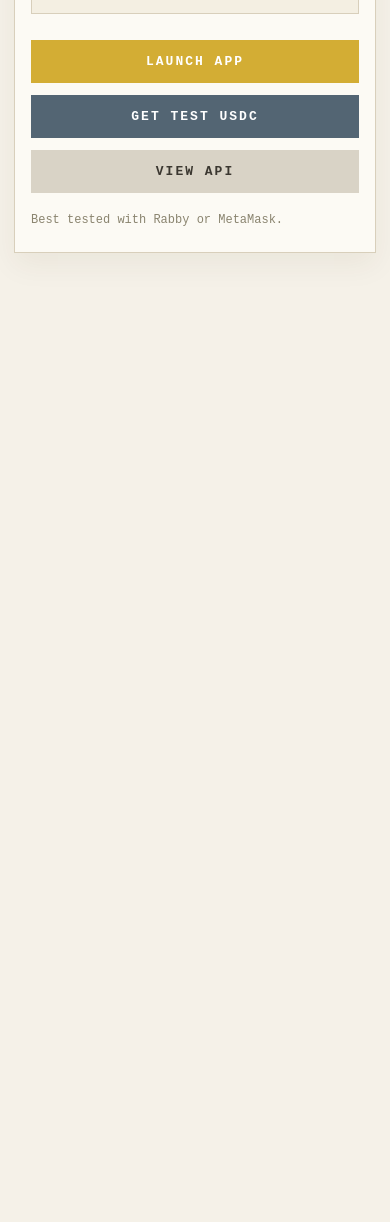
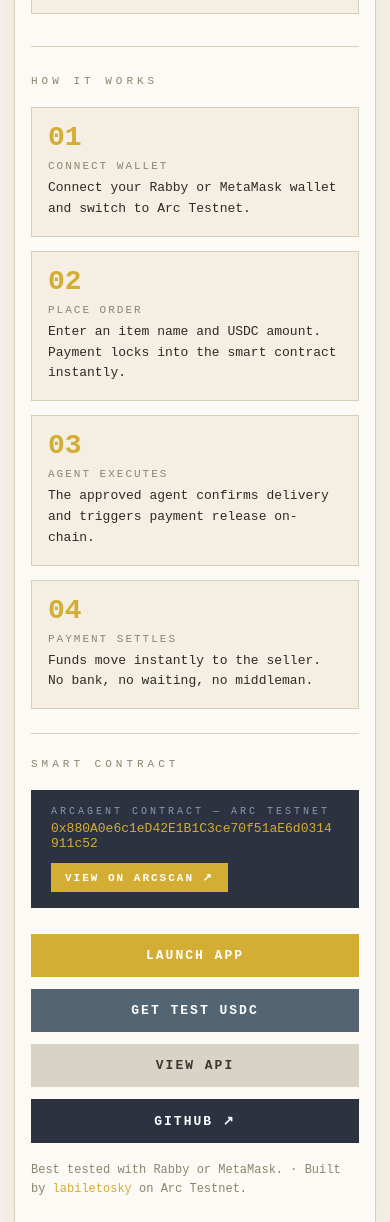
Before and after one commit to labiletosky/arcagent-mobile, a website built with Vite: page index.html in a window 390 px wide. Shown: the part 740-1962 px from the top of the page. Before the commit the page ends 1033 px from the top, so only its background shows below. Built offline with nearby package versions, Linux system fonts and the light colour scheme.

Commit message:
Add how it works, contract address and GitHub link

```diff
--- a/index.html
+++ b/index.html
@@ -148,6 +148,100 @@
         line-height: 1.6;
       }
 
+      /* How it works */
+      .how-section {
+        margin: 32px 0 24px;
+        border-top: 1px solid var(--border);
+        padding-top: 28px;
+      }
+
+      .section-title {
+        font-size: 11px;
+        text-transform: uppercase;
+        letter-spacing: 4px;
+        color: var(--muted);
+        margin-bottom: 20px;
+      }
+
+      .steps {
+        display: grid;
+        grid-template-columns: repeat(4, minmax(0, 1fr));
+        gap: 14px;
+      }
+
+      .step {
+        background: #f4efe2;
+        border: 1px solid var(--border);
+        padding: 16px;
+        position: relative;
+      }
+
+      .step-num {
+        font-size: 28px;
+        font-weight: 700;
+        color: var(--accent);
+        line-height: 1;
+        margin-bottom: 8px;
+      }
+
+      .step-title {
+        font-size: 11px;
+        text-transform: uppercase;
+        letter-spacing: 2px;
+        color: var(--muted);
+        margin-bottom: 6px;
+      }
+
+      .step-text {
+        font-size: 13px;
+        line-height: 1.6;
+      }
+
+      /* Contract info */
+      .contract-section {
+        margin: 24px 0;
+        border-top: 1px solid var(--border);
+        padding-top: 24px;
+      }
+
+      .contract-box {
+        background: #2c3240;
+        color: #fff;
+        padding: 16px 20px;
+        display: flex;
+        flex-wrap: wrap;
+        align-items: center;
+        justify-content: space-between;
+        gap: 12px;
+      }
+
+      .contract-label {
+        font-size: 10px;
+        letter-spacing: 3px;
+        text-transform: uppercase;
+        color: #8a9ab0;
+        margin-bottom: 4px;
+      }
+
+      .contract-addr {
+        font-size: 13px;
+        color: var(--accent);
+        word-break: break-all;
+      }
+
+      .contract-link {
+        display: inline-block;
+        background: var(--accent);
+        color: #fff;
+        padding: 8px 14px;
+        text-decoration: none;
+        font-size: 11px;
+        font-weight: 700;
+        letter-spacing: 2px;
+        text-transform: uppercase;
+        white-space: nowrap;
+      }
+
       .cta-row {
         display: flex;
         flex-wrap: wrap;
@@ -183,6 +277,11 @@
         color: #3b3730;
       }
 
+      .btn-dark {
+        background: #2c3240;
+        color: #fff;
+      }
+
       .mini-note {
         margin-top: 18px;
         font-size: 12px;
@@ -191,55 +290,22 @@
       }
 
       @media (max-width: 900px) {
-        h1 {
-          font-size: 52px;
-        }
-
-        .points {
-          grid-template-columns: 1fr;
-        }
+        h1 { font-size: 52px; }
+        .points { grid-template-columns: 1fr; }
+        .steps { grid-template-columns: repeat(2, 1fr); }
       }
 
       @media (max-width: 520px) {
-        .container {
-          padding: 18px 14px 40px;
-        }
-
-        .hero {
-          padding: 22px 16px;
-        }
-
-        .hero-head {
-          align-items: flex-start;
-        }
-
-        .hero-logo {
-          width: 64px;
-          height: 64px;
-        }
-
-        .eyebrow {
-          font-size: 10px;
-          letter-spacing: 3px;
-        }
-
-        h1 {
-          font-size: 38px;
-        }
-
-        .tagline {
-          font-size: 10px;
-          letter-spacing: 2px;
-        }
-
-        .lead {
-          font-size: 14px;
-        }
-
-        .btn {
-          width: 100%;
-          text-align: center;
-        }
+        .container { padding: 18px 14px 40px; }
+        .hero { padding: 22px 16px; }
+        .hero-head { align-items: flex-start; }
+        .hero-logo { width: 64px; height: 64px; }
+        .eyebrow { font-size: 10px; letter-spacing: 3px; }
+        h1 { font-size: 38px; }
+        .tagline { font-size: 10px; letter-spacing: 2px; }
+        .lead { font-size: 14px; }
+        .btn { width: 100%; text-align: center; }
+        .steps { grid-template-columns: 1fr; }
       }
     </style>
   </head>
@@ -290,14 +356,54 @@
           </div>
         </div>
 
+        <!-- How it works -->
+        <div class="how-section">
+          <div class="section-title">How it works</div>
+          <div class="steps">
+            <div class="step">
+              <div class="step-num">01</div>
+              <div class="step-title">Connect Wallet</div>
+              <div class="step-text">Connect your Rabby or MetaMask wallet and switch to Arc Testnet.</div>
+            </div>
+            <div class="step">
+              <div class="step-num">02</div>
+              <div class="step-title">Place Order</div>
+              <div class="step-text">Enter an item name and USDC amount. Payment locks into the smart contract instantly.</div>
+            </div>
+            <div class="step">
+              <div class="step-num">03</div>
+              <div class="step-title">Agent Executes</div>
+              <div class="step-text">The approved agent confirms delivery and triggers payment release on-chain.</div>
+            </div>
+            <div class="step">
+              <div class="step-num">04</div>
+              <div class="step-title">Payment Settles</div>
+              <div class="step-text">Funds move instantly to the seller. No bank, no waiting, no middleman.</div>
+            </div>
+          </div>
+        </div>
+
+        <!-- Contract Address -->
+        <div class="contract-section">
+          <div class="section-title">Smart Contract</div>
+          <div class="contract-box">
+            <div>
+              <div class="contract-label">ArcAgent Contract — Arc Testnet</div>
+              <div class="contract-addr">0x880A0e6c1eD42E1B1C3ce70f51aE6d0314911c52</div>
+            </div>
+            <a href="https://testnet.arcscan.app/address/0x880A0e6c1eD42E1B1C3ce70f51aE6d0314911c52" target="_blank" rel="noopener noreferrer" class="contract-link">View on ArcScan ↗</a>
+          </div>
+        </div>
+
         <div class="cta-row">
           <a href="./app.html" class="btn btn-primary">Launch App</a>
           <a href="https://faucet.circle.com" target="_blank" rel="noopener noreferrer" class="btn btn-secondary">Get Test USDC</a>
           <a href="https://arcagent-api.vercel.app/" target="_blank" rel="noopener noreferrer" class="btn btn-light">View API</a>
+          <a href="https://github.com/labiletosky/arcagent-mobile" target="_blank" rel="noopener noreferrer" class="btn btn-dark">GitHub ↗</a>
         </div>
 
         <div class="mini-note">
-          Best tested with Rabby or MetaMask.
+          Best tested with Rabby or MetaMask. · Built by <a href="https://github.com/labiletosky" target="_blank" style="color: var(--accent); text-decoration: none;">labiletosky</a> on Arc Testnet.
         </div>
       </section>
     </div>
```
